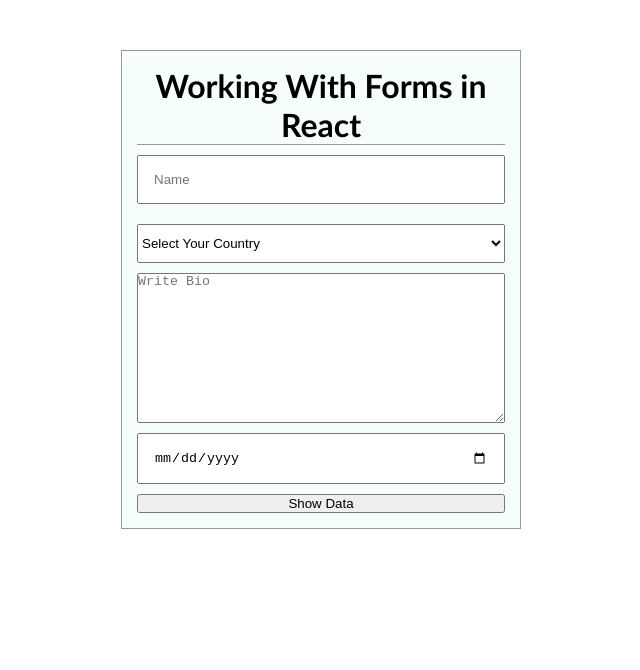
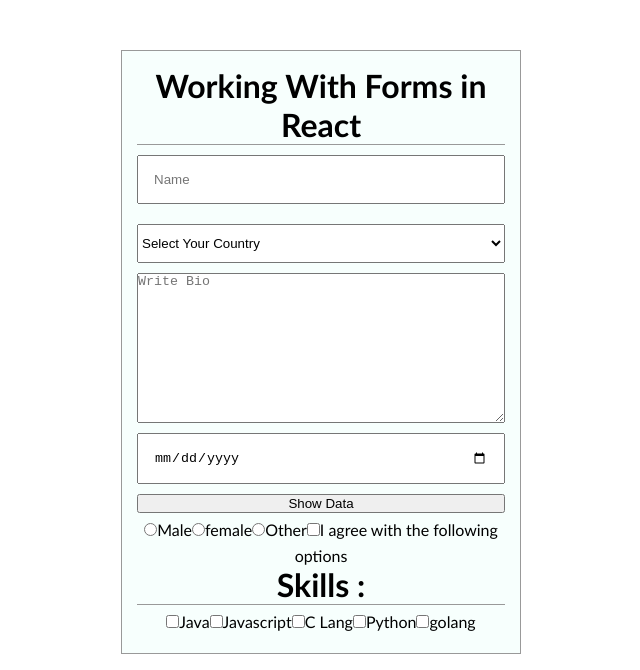
Before and after one commit to CodeWithMohaimin/React, a React (Create React App) app: page / in a window 1280 px wide. Shown: the top 670 px of the page, without its empty margins (319-959 px from the left). Built offline with nearby package versions, Linux system fonts and the light colour scheme.

Commit message:
form oparation

```diff
--- a/src/components/Input.jsx
+++ b/src/components/Input.jsx
@@ -7,6 +7,9 @@
     country: '',
     bio: '',
     birthday: '',
+    gender: '',
+    agree: false,
+    skills:[],
   }
 
   handelChange = event => {
@@ -15,9 +18,28 @@
     })
   }
 
+  handleCheckbox = event => {
+    this.setState({
+     agree:event.target.checked
+    })
+  }
+
+  skillHandel = event => {
+    if (event.target.checked) {
+      this.setState({
+        skills:[...this.state.skills , event.target.value]
+      })
+    } else {
+      const filteredSkills = this.state.skills.filter(sk => sk !== event.target.value);
+
+      this.setState({skills:filteredSkills})
+    }
+  }
+
   render() {
+    const { name, country, bio, birthday, agree, skills, } = this.state;
     return (
-      <div className='container form'>
+      <div className='container form' >
         <h1>Working With Forms in React</h1>
           <div>
             <input
@@ -25,13 +47,13 @@
               name='name'
               placeholder='Name'
               onChange={this.handelChange}
-              value={this.state.name}
+              value={name}
             />
 
             <select
               name="country"
               onChange={this.handelChange}
-              value={this.state.country}
+              value={country}
             >
               <option>Select Your Country</option>
               <option value="Bangladesh">Bangladesh</option>
@@ -44,23 +66,98 @@
               name="bio"
               placeholder='Write Bio'
               onChange={this.handelChange}
-              value={this.state.bio}
+              value={bio}
             ></textarea>
 
             <input
               name='birthday'
               type="date"
               onChange={this.handelChange}
-              value={this.state.birthday}
+              value={birthday}
             />
             <button
               onClick={() => {
                 console.log(this.state)
               }}
             >Show Data
-            </button>
+          </button>
+
+          <div className='radios'>
+            <input
+              type="radio" name="gender"
+              value='Male'
+              onChange={this.handelChange}
+            />
+            Male
+            <input
+              type="radio" name="gender"
+              value='FEMale'
+              onChange={this.handelChange}
+            />
+            female
+            <input
+              type="radio" name='gender'
+              value='Others'
+              onChange={this.handelChange}
+            />
+            Other
+
+            <input
+              type="checkBox"
+              name='agree'
+              checked={agree}
+              onChange={this.handleCheckbox}
+            />
+            I agree with the following options
+        </div>
+        </div>
+        <div className='radios'>
+          <h1>Skills :</h1>
+          <input
+            type="checkbox"
+            name='skills'
+            value='Java'
+            checked={skills.includes('Java')}
+            onChange ={this.skillHandel}
+          />Java
+
+          <input
+            type="checkbox"
+            name='skills'
+            value='Javascript'
+            checked={skills.includes('Javascript')}
+            onChange ={this.skillHandel}
+          />Javascript
+
+          <input
+            type="checkbox"
+            name='skills'
+            value='C Lang'
+            checked={skills.includes('C Lang')}
+            onChange ={this.skillHandel}
+          />C Lang
+
+          <input
+            type="checkbox"
+            name='skills'
+            value='Python'
+            checked={skills.includes('Python')}
+            onChange ={this.skillHandel}
+          />Python
+
+          <input
+            type="checkbox"
+            name='skills'
+            value='golang'
+            checked={skills.includes('golang')}
+            onChange ={this.skillHandel}
+          />golang
+
+
+        </div>
+
       </div>
-    </div>
+
     )
   }
 }
--- a/src/components/stylesCompo/header.style.css
+++ b/src/components/stylesCompo/header.style.css
@@ -85,3 +85,7 @@
 .form h1{
     border-bottom: 1px solid #999;
 }
+
+.radios{
+    display:inline !important;
+}
```
